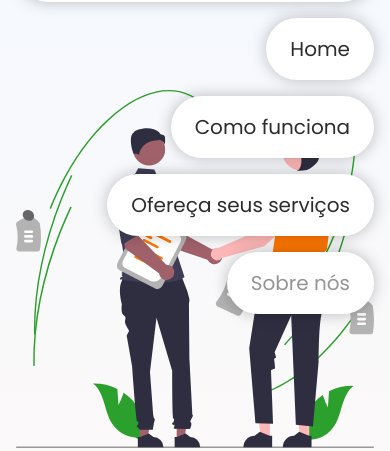
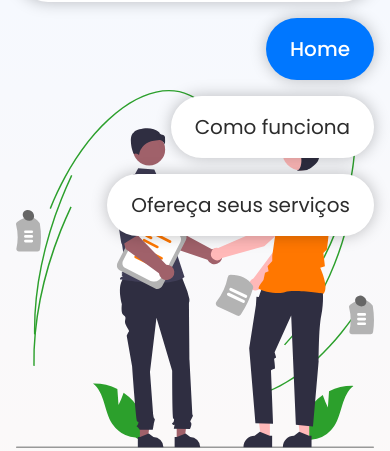
Before and after one commit to infinity-on/helpme-site, a plain HTML site: page index.html in a window 390 px wide. Both pictures are taken after a click on the button "Abrir menu". Shown: the part 78-529 px from the top of the page. Drawn offline with Linux system fonts and the light colour scheme.

Commit message:
atualiza o header e melhora a navegacao
- define o primeiro item do menu como ativo no html
- comenta o item `Sobre nos` no html
- adiciona estilos para o item ativo do menu no css
- adiciona funcao para scroll ate a posicao do item clicado do menu no js
- adiciona funcao para ativar o item do menu correspondente a secao presente na viewport no js
- refatora a funcao `updateMenuIcon` para um codigo limpo no js

```diff
--- a/css/styles.css
+++ b/css/styles.css
@@ -238,8 +238,27 @@ body {
 .header__menu {
     padding-inline-start: 0;
     list-style: none;
+    height: 100%;
     display: flex;
     gap: var(--spacing);
+}
+
+.header__menu-item {
+    position: relative;
+    height: 100%;
+    display: flex;
+    align-items: center;
+}
+
+.header__menu-item--active::after {
+    content: '';
+    position: absolute;
+    left: 0;
+    bottom: 0;
+    width: 100%;
+    height: 0.25rem;
+    border-radius: 0.25rem;
+    background-color: var(--color-primary);
 }
 
 .header__menu-link {
@@ -250,14 +269,13 @@ body {
     transition: color 0.3s ease;
 }
 
+.header__menu-item--active .header__menu-link {
+    font-weight: calc(var(--label-medium-font-weight) + 100);
+    color: var(--color-primary);
+}
+
 .header__menu-link:hover {
     color: var(--color-secondary);
-}
-
-.header__menu-link--disabled {
-    pointer-events: none;
-    cursor: not-allowed;
-    opacity: 0.5;
 }
 
 .header__menu-toggle {
@@ -306,6 +324,22 @@ body {
         display: flex;
         box-shadow: 0 0 16px rgba(0, 0, 0, 0.25);
         text-align: center;
+    }
+
+    .header__menu-item--active {
+        background-color: var(--color-primary);
+    }
+
+    .header__menu-item--active::after {
+        content: none;
+    }
+
+    .header__menu-link {
+        transition: none;
+    }
+
+    .header__menu-item--active .header__menu-link {
+        color: var(--color-on-primary);
     }
 }
 
--- a/index.html
+++ b/index.html
@@ -21,10 +21,10 @@
                 <img class="header__menu-icon header__menu-icon--hide" src="assets/third-party/material-design-icons/close_24dp_2C2C2C_FILL0_wght400_GRAD0_opsz24.svg" alt="Ícone de fechar menu">
             </button>
             <ul class="header__menu">
-                <li class="header__menu-item"><a href="#home" class="header__menu-link">Home</a></li>
+                <li class="header__menu-item header__menu-item--active"><a href="#home" class="header__menu-link">Home</a></li>
                 <li class="header__menu-item"><a href="#como-funciona" class="header__menu-link">Como funciona</a></li>
                 <li class="header__menu-item"><a href="#ofereca-seus-servicos" class="header__menu-link">Ofereça seus serviços</a></li>
-                <li class="header__menu-item"><a href="#" class="header__menu-link header__menu-link--disabled">Sobre nós</a></li>
+                <!-- <li class="header__menu-item"><a href="#" class="header__menu-link">Sobre nós</a></li> -->
             </ul>
         </nav>
     </header>
--- a/js/script.js
+++ b/js/script.js
@@ -1,16 +1,38 @@
 const menuToggle = document.querySelector('.header__menu-toggle');
 const menu = document.querySelector('.header__menu');
-const menuIcons = document.querySelectorAll('.header__menu-icon');
+const [menuIconOpen, menuIconClose] = document.querySelectorAll('.header__menu-icon');
 const menuLinks = document.querySelectorAll('.header__menu-link');
+const sections = document.querySelectorAll('section');
+let lastActivedMenuLink = document.querySelector('.header__menu-item--active .header__menu-link');
+let notExecuteIntersectionObserver = false;
+let notExecuteIntersectionObserverTimeout = null;
+
+const observer = new IntersectionObserver((entries) => {
+    if (notExecuteIntersectionObserver) return;
+
+    entries.forEach(entry => {
+        if (entry.isIntersecting) {
+            const link = document.querySelector(`.header__menu-link[href="#${entry.target.id}"]`);
+            if (lastActivedMenuLink) {
+                lastActivedMenuLink.parentElement.classList.remove('header__menu-item--active');
+            }
+            link.parentElement.classList.add('header__menu-item--active');
+            lastActivedMenuLink = link;
+        }
+
+    });
+}, {
+    root: null,
+    rootMargin: '0px',
+    threshold: 0.5
+});
+
+sections.forEach(section => observer.observe(section));
 
 function updateMenuIcon() {
-    if (menu.classList.contains('header__menu--show')) {
-        menuIcons[0].classList.add('header__menu-icon--hide');
-        menuIcons[1].classList.remove('header__menu-icon--hide');
-    } else {
-        menuIcons[1].classList.add('header__menu-icon--hide');
-        menuIcons[0].classList.remove('header__menu-icon--hide');
-    }
+    const isMenuVisible = menu.classList.contains('header__menu--show');
+    menuIconOpen.classList.toggle('header__menu-icon--hide', isMenuVisible);
+    menuIconClose.classList.toggle('header__menu-icon--hide', !isMenuVisible);
 }
 
 menuToggle.addEventListener('click', () => {
@@ -26,8 +48,36 @@ document.addEventListener('click', (event) => {
 });
 
 menuLinks.forEach((link) => {
-    link.addEventListener('click', () => {
+    link.addEventListener('click', (event) => {
+        event.preventDefault();
         menu.classList.remove('header__menu--show');
         updateMenuIcon();
+
+        const href = link.getAttribute('href');
+        const targetSection = document.querySelector(href);
+        if (targetSection) {
+            const headerHeight = document.querySelector('.header').offsetHeight / 2;
+            const sectionPosition = targetSection.getBoundingClientRect().top + window.scrollY;
+
+            window.scrollTo({
+                top: sectionPosition - headerHeight,
+                behavior: 'smooth',
+            });
+
+            if (lastActivedMenuLink) {
+                lastActivedMenuLink.parentElement.classList.remove('header__menu-item--active');
+            }
+            link.parentElement.classList.add('header__menu-item--active');
+            lastActivedMenuLink = link;
+            notExecuteIntersectionObserver = true;
+
+            if (notExecuteIntersectionObserverTimeout) {
+                clearTimeout(notExecuteIntersectionObserverTimeout);
+            }
+
+            notExecuteIntersectionObserverTimeout = setTimeout(() => {
+                notExecuteIntersectionObserver = false;
+            }, 1000);
+        }
     });
 });
```
